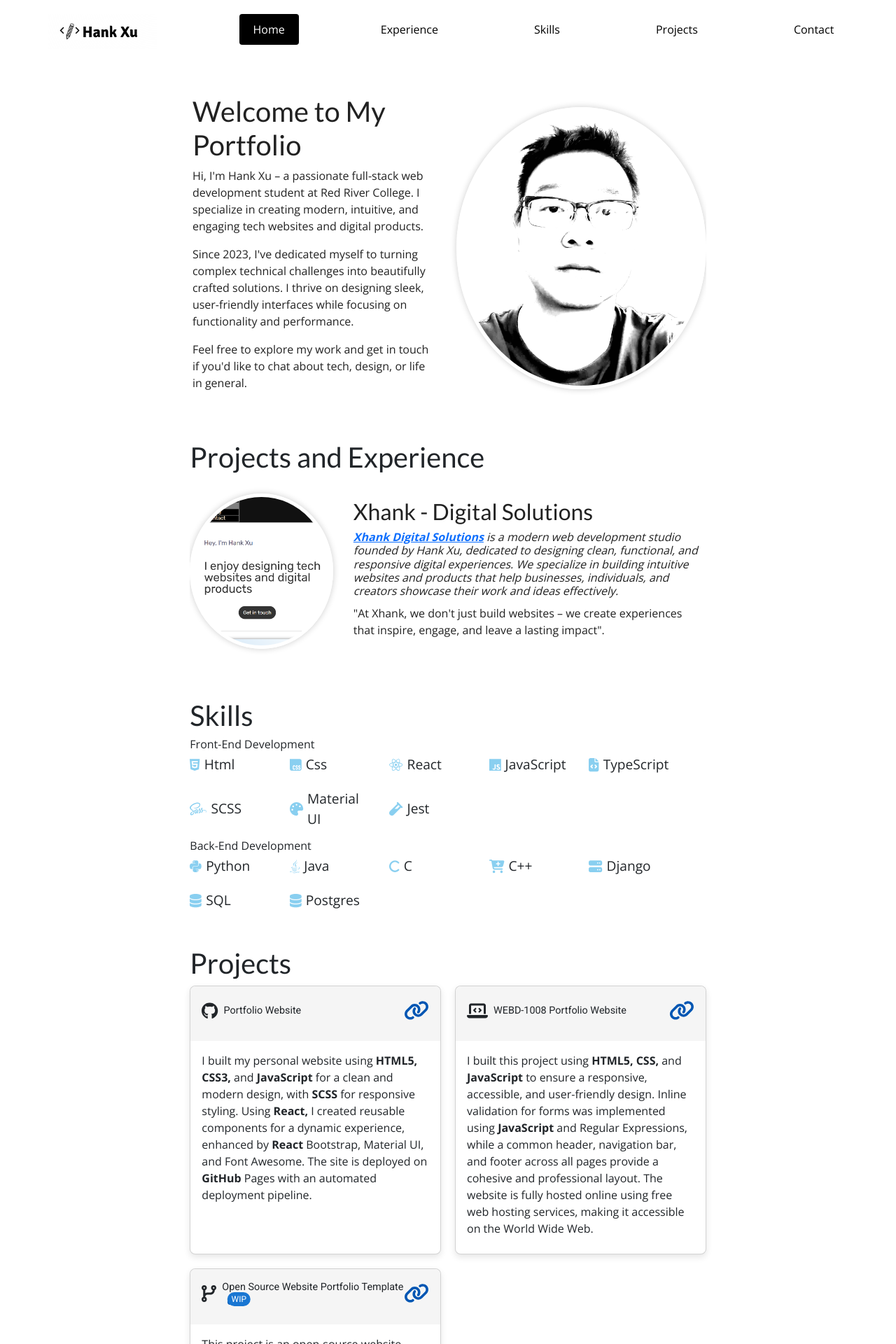
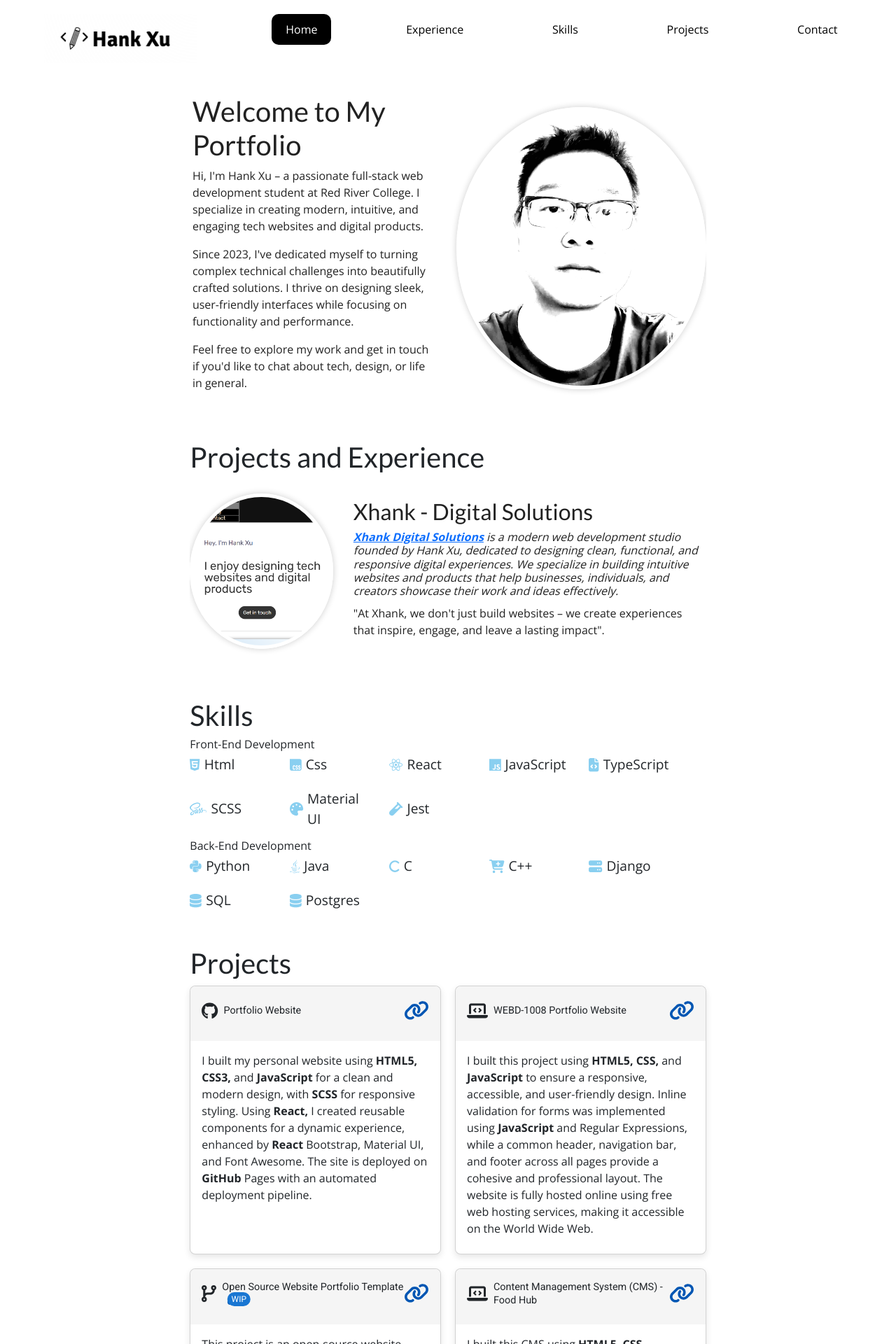
Before and after one commit to xhankx/xu_hang_final_site, a React (Create React App) app: page / in a window 1280 px wide. Shown: the top 1920 px of the page at 70% size. Built offline with nearby package versions, Linux system fonts and the light colour scheme.

Commit message:
Add one project to Projectspage.tsx

```diff
--- a/src/Pages/ProjectsPage.tsx
+++ b/src/Pages/ProjectsPage.tsx
@@ -27,6 +27,13 @@ const projectsData = [
       'This project is an open-source website portfolio template that allows users to easily create their own portfolio websites. It is a work-in-progress (WIP) and is built using React, TypeScript, and SCSS. The goal of this project is to provide developers with a customizable and modern template to showcase their skills and projects.',
     badge: 'WIP',
   },
+  {
+    icon: faLaptopCode,
+    title: 'Content Management System (CMS) - Food Hub',
+    link: 'http://hankxu5.liveblog365.com/',
+    description:
+      'I built this CMS using HTML5, CSS, JavaScript, PHP, and MySQL to create a responsive and user-friendly design. Forms include inline validation with JavaScript, and a consistent layout features a shared header, navigation bar, and footer. The project is hosted online, making it accessible to everyone.',
+  },
 ];
 
 const ProjectsPage: React.FC = () => {
--- a/src/css/main.css
+++ b/src/css/main.css
@@ -7,6 +7,10 @@
 @import url("https://fonts.googleapis.com/css2?family=Lato:wght@400;700&display=swap");
 @import url("https://fonts.googleapis.com/css2?family=Raleway:wght@400;700&display=swap");
 @import url("https://fonts.googleapis.com/css2?family=Nunito:wght@400;700&display=swap");
+@import url("https://fonts.googleapis.com/css2?family=Poppins:wght@400;700&display=swap");
+@import url("https://fonts.googleapis.com/css2?family=Merriweather:wght@400;700&display=swap");
+
+
 .top-nav-container {
   display: flex;
   justify-content: space-around;
--- a/src/scss/_topNav.scss
+++ b/src/scss/_topNav.scss
@@ -10,7 +10,7 @@
   z-index: 9999;
 
   .logo {
-    height: 50px;
+    height: 70px;
     margin-right: 20px;
   }
 }
@@ -24,8 +24,8 @@
     background-color: white;
     color: black;
     text-decoration: none;
-    border-radius: 4px;
-    transition: background-color 0.2s ease, color 0.2s ease;
+    border-radius: 10px;
+    transition: background-color 0.5s ease, color 0.5s ease;
 
     &:hover {
       background-color: black;
```
